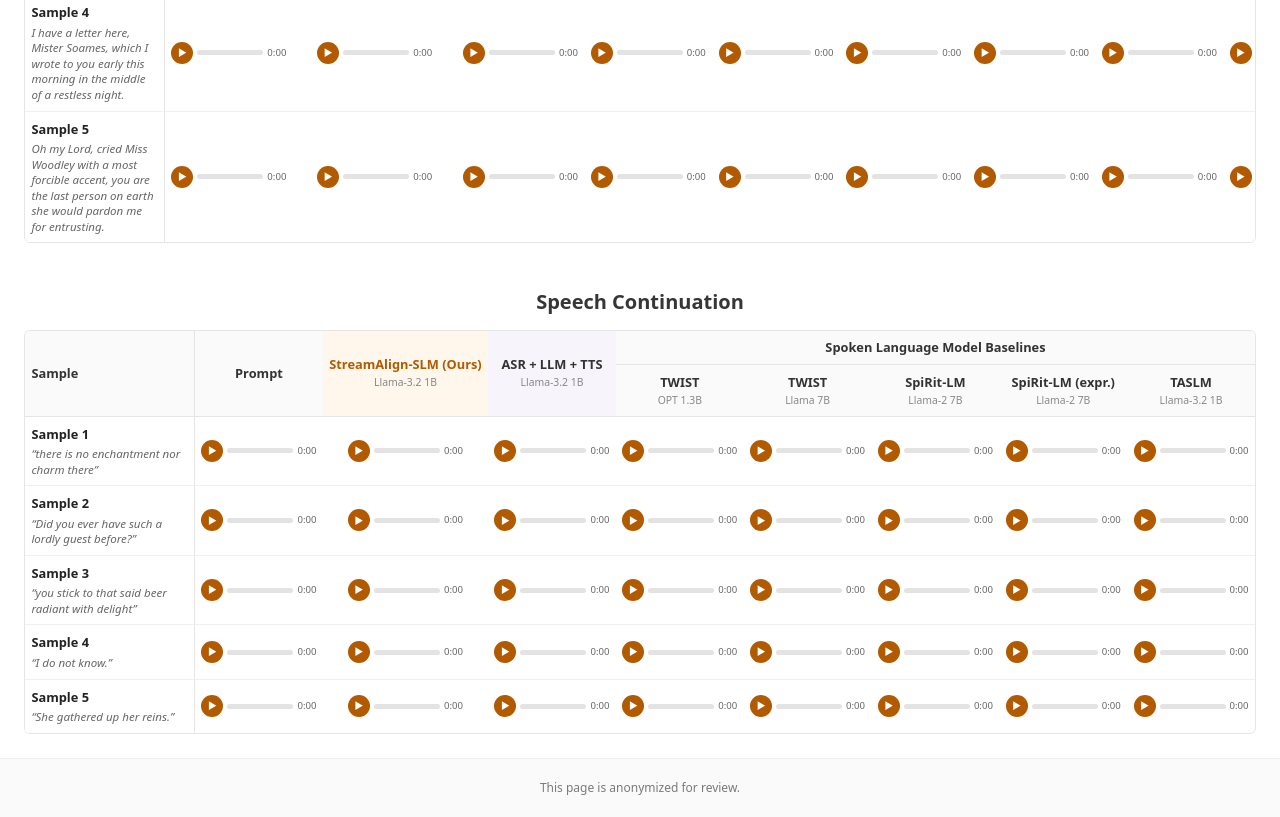
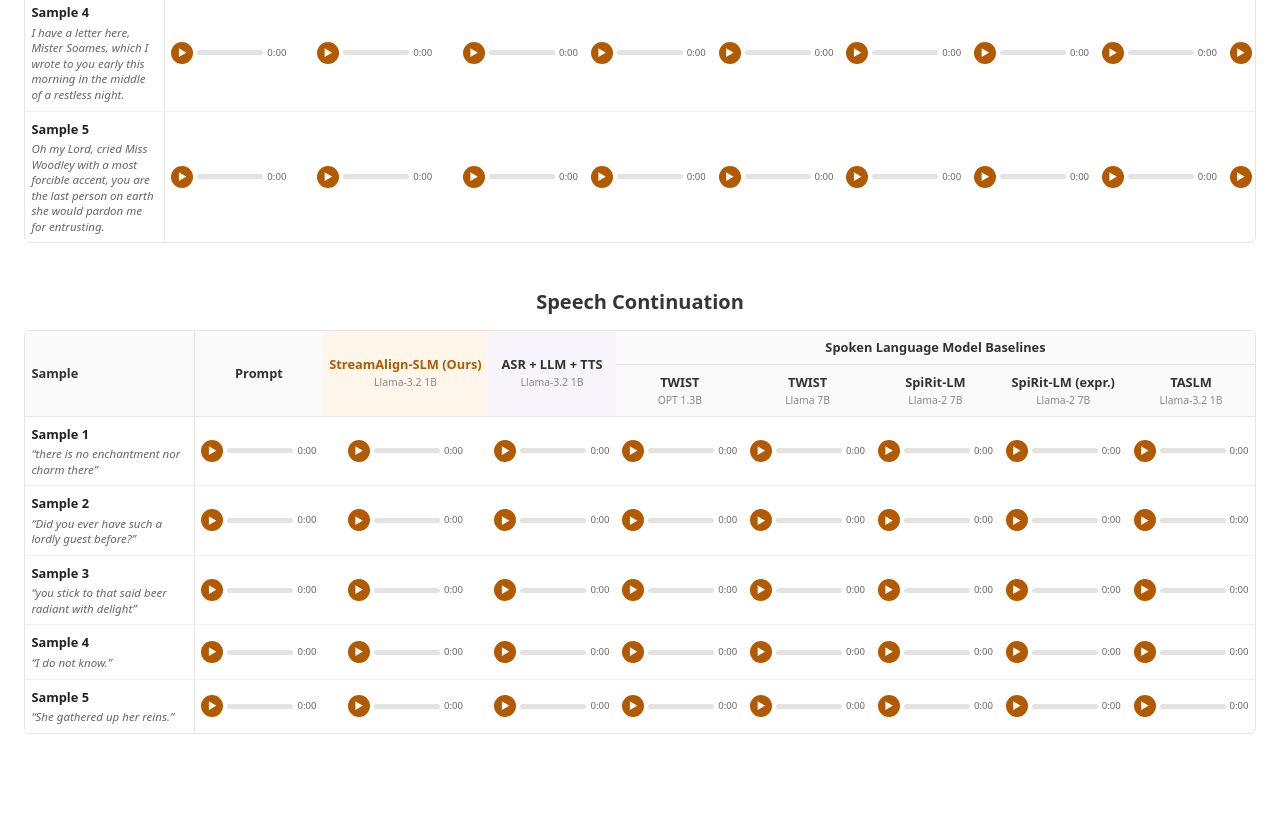
Before and after one commit to ishlove77/StreamAlign, a plain HTML site: page docs/index.html in a window 1280 px wide. Shown: the part 808-1625 px from the top of the page. After the commit the page ends 1566 px from the top, so only its background shows below. Drawn offline with nearby package versions, Linux system fonts and the light colour scheme.

Commit message:
Demo page: drop the "anonymized for review" notice
The paper is accepted and the page now credits the authors, so the review
notice no longer applies. It was the footer's only content, so the empty
footer and its now-unused CSS rule go with it.

Co-Authored-By: Claude Opus 4.8 <noreply@anthropic.com>
Claude-Session: https://claude.ai/code/session_01CmReTPrh578Uosr3GeR9t6

```diff
--- a/docs/index.html
+++ b/docs/index.html
@@ -305,14 +305,6 @@
   </div>
 </section>
 
-<footer class="footer">
-  <div class="container has-text-centered">
-    <p class="is-size-7 has-text-grey">
-      This page is anonymized for review.
-    </p>
-  </div>
-</footer>
-
 <script src="static/js/player.js"></script>
 </body>
 </html>
--- a/docs/static/css/style.css
+++ b/docs/static/css/style.css
@@ -211,11 +211,6 @@ body {
 
 /* ---------- Footer ---------- */
 
-.footer {
-  padding: 1.25rem 1.5rem;
-  background: #fafafa;
-  border-top: 1px solid #eee;
-}
 
 /* --- publication header: authors + resource links ------------------ */
 .publication-authors a {
```
